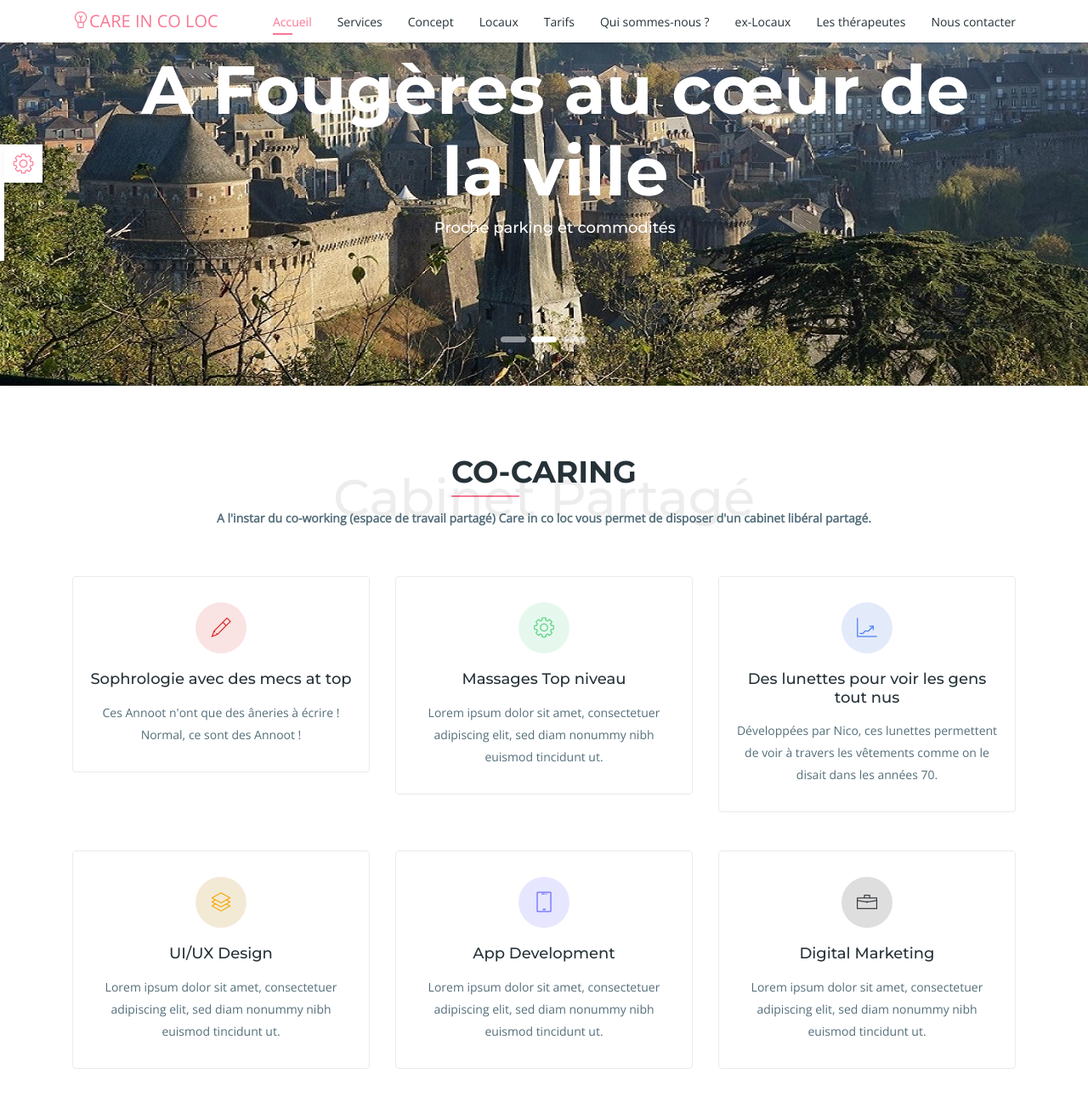
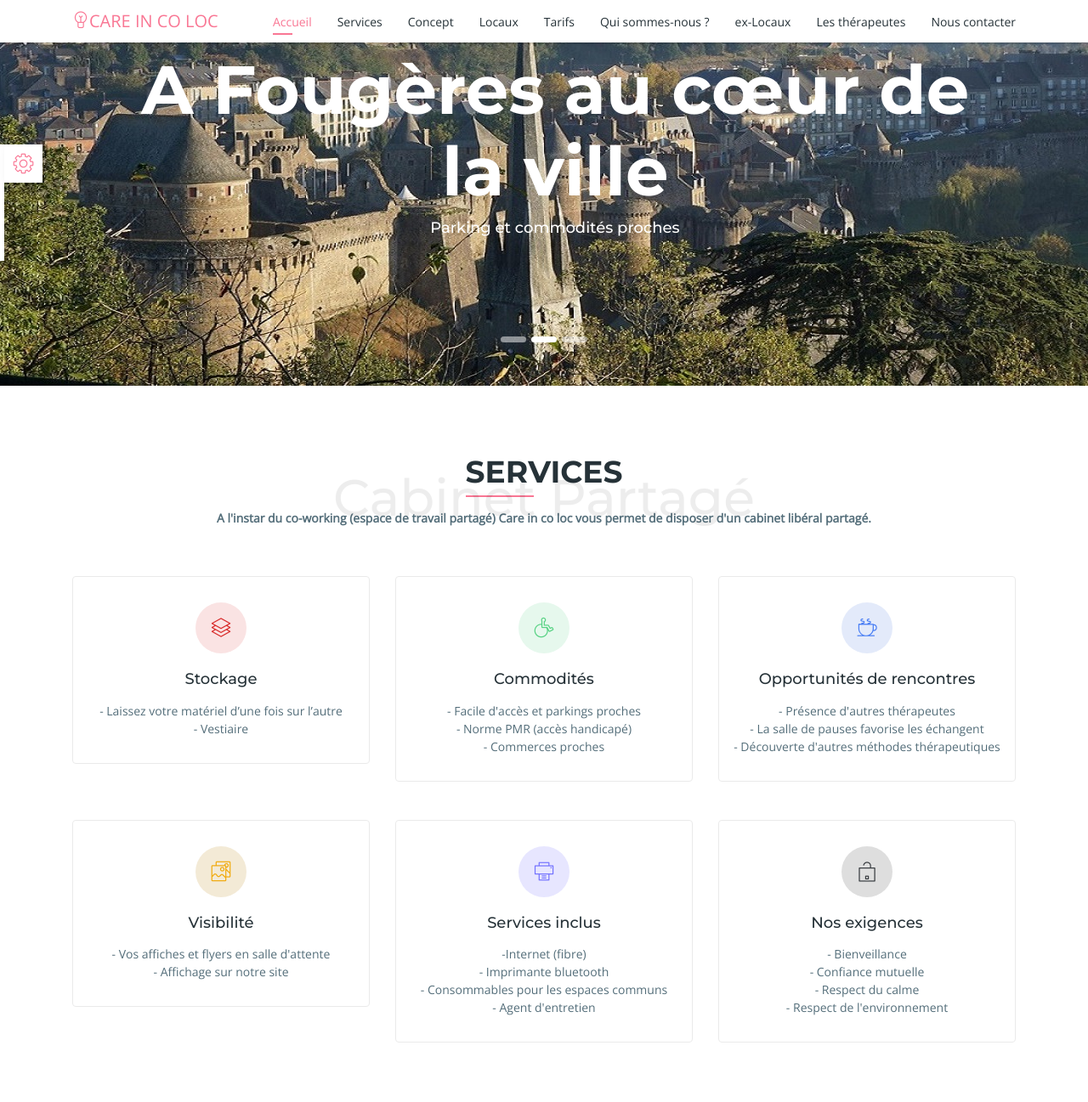
Before and after one commit to Patrockanite/Projet_Camille, a Jekyll site: the page index.html, which Jekyll copies as it is, in a window 1280 px wide and 1400 px high, scrolled down 195 px. Shown: the top 1297 px of the window at 85% size. Built offline with Jekyll 4.4.1, drawn with Linux system fonts in a browser that asks for light colours; some web fonts are replaced; some of the changed text lies outside the part shown.

Commit message:
modif services

```diff
--- a/index.html
+++ b/index.html
@@ -100,7 +100,7 @@
               <div class="carousel-caption text-center">
                 <h3 class="wow fadeInDown" data-wow-delay="0.3s">En région Bretagne</h3>
                 <h2 class="wow bounceIn" data-wow-delay="0.6s">A Fougères au cœur de la ville</h2>
-                <h4 class="wow fadeInUp" data-wow-delay="0.9s">Proche parking et commodités</h4>
+                <h4 class="wow fadeInUp" data-wow-delay="0.9s">Parking et commodités proches</h4>
                 <!--a href="#" class="btn btn-lg btn-common btn-effect wow fadeInUp" data-wow-delay="1.2s">View Works</a-->
               </div>
             </div>
@@ -108,7 +108,7 @@
               <!--img src="img/slider/bg-2.jpg" alt=""-->
               <span class="carrousel_camille_3"></span>
               <div class="carousel-caption text-center">
-                <h3 class="wow fadeInDown" data-wow-delay="0.3s">Ready For</h3>
+                <h3 class="wow fadeInDown" data-wow-delay="0.3s">Pour exercer votre spécialité</h3>
                 <h2 class="wow fadeInRight" data-wow-delay="0.6s">Salle de soins équipées</h2>
                 <h4 class="wow fadeInUp" data-wow-delay="0.6s">Salle de gym pour 8 personnes, tapis et ballons sur place</h4>
                 <a href="#" class="btn btn-lg btn-border wow fadeInUp" data-wow-delay="0.9s">Liste matériel</a>
@@ -132,7 +132,7 @@
     <section id="services" class="section">
       <div class="container">
         <div class="section-header">
-          <h2 class="section-title">Co-Caring</h2><!--revu-->
+          <h2 class="section-title">Services</h2><!--revu-->
           <span>Cabinet partagé</span>
           <p class="section-subtitle"><strong>A l'instar du co-working (espace de travail partagé) Care in co loc vous permet de disposer d'un cabinet libéral partagé.</strong></p>
         </div>
@@ -140,55 +140,79 @@
           <div class="col-lg-4 col-md-6 col-xs-12">
             <div class="item-boxes services-item wow fadeInDown" data-wow-delay="0.2s">
               <div class="icon color-1">
-                <i class="lni-pencil"></i>
+                <i class="lni-layers"></i><!--https://lineicons.com/icons/?category=all%20categories&type=free-->
               </div>
-              <h4>Sophrologie avec des mecs at top</h4>
-              <p>Ces Annoot n'ont que des âneries à écrire ! Normal, ce sont des Annoot !</p>
+              <h4>Stockage</h4>
+              <ul>
+              <li>- Laissez votre matériel d’une fois sur l’autre</li>
+              <li>- Vestiaire</li>
+              </ul>
             </div>
           </div>
           <div class="col-lg-4 col-md-6 col-xs-12">
             <div class="item-boxes services-item wow fadeInDown" data-wow-delay="0.4s">
               <div class="icon color-2">
-                <i class="lni-cog"></i>
+                <i class="lni-wheelchair"></i>
               </div>
-              <h4>Massages Top niveau</h4>
-              <p>Lorem ipsum dolor sit amet, consectetuer adipiscing elit, sed diam nonummy nibh euismod tincidunt ut.</p>
+              <h4>Commodités</h4>
+              <ul>
+                <li>- Facile d'accès et parkings proches</li>
+                <li>- Norme PMR (accès handicapé)</li>
+                <li>- Commerces proches</li>
+              </ul>
             </div>
           </div>
           <div class="col-lg-4 col-md-6 col-xs-12">
             <div class="item-boxes services-item wow fadeInDown" data-wow-delay="0.6s">
               <div class="icon color-3">
-                <i class="lni-stats-up"></i>
+                <i class="lni-coffee-cup"></i>
               </div>
-              <h4>Des lunettes pour voir les gens tout nus</h4>
-              <p>Développées par Nico, ces lunettes permettent de voir à travers les vêtements comme on le disait dans les années 70.</p>
+              <h4>Opportunités de rencontres</h4>
+              <ul>
+                <li>- Présence d'autres thérapeutes</li>
+                <li>- La salle de pauses favorise les échangent</li>
+                <li>- Découverte d'autres méthodes thérapeutiques</li>
+              </ul>
             </div>
           </div>
           <div class="col-lg-4 col-md-6 col-xs-12">
             <div class="item-boxes services-item wow fadeInDown" data-wow-delay="0.8s">
               <div class="icon color-4">
-                <i class="lni-layers"></i>
+                <i class="lni-gallery"></i>
               </div>
-              <h4>UI/UX Design</h4>
-              <p>Lorem ipsum dolor sit amet, consectetuer adipiscing elit, sed diam nonummy nibh euismod tincidunt ut.</p>
+              <h4>Visibilité</h4>
+              <ul>
+                <li>- Vos affiches et flyers en salle d'attente</li>
+                <li>- Affichage sur notre site</li>
+              </ul>
             </div>
           </div>
           <div class="col-lg-4 col-md-6 col-xs-12">
             <div class="item-boxes services-item wow fadeInDown" data-wow-delay="1s">
               <div class="icon color-5">
-                <i class="lni-tab"></i>
+                <i class="lni-printer"></i>
               </div>
-              <h4>App Development</h4>
-              <p>Lorem ipsum dolor sit amet, consectetuer adipiscing elit, sed diam nonummy nibh euismod tincidunt ut.</p>
+              <h4>Services inclus</h4>
+              <ul>
+                <li>-Internet (fibre)</li>
+                <li>- Imprimante bluetooth</li>
+                <li>- Consommables pour les espaces communs</li>
+                <li>- Agent d'entretien</li>
+              </ul>
             </div>
           </div>
           <div class="col-lg-4 col-md-6 col-xs-12">
             <div class="item-boxes services-item wow fadeInDown" data-wow-delay="1.2s">
               <div class="icon color-6">
-                <i class="lni-briefcase"></i>
+                <i class="lni-unlock"></i>
               </div>
-              <h4>Digital Marketing</h4>
-              <p>Lorem ipsum dolor sit amet, consectetuer adipiscing elit, sed diam nonummy nibh euismod tincidunt ut.</p>
+              <h4>Nos exigences</h4>
+              <ul>
+                <li>- Bienveillance</li>
+                <li>- Confiance mutuelle</li>
+                <li>- Respect du calme</li>
+                <li>- Respect de l'environnement</li>
+              </ul>
             </div>
           </div>
         </div>
@@ -995,7 +1019,7 @@
           <div class="section-header">
             <h2 class="section-title">Nous contacter</h2>
             <span>Nous contacter</span>
-            <p class="section-subtitle">Lorem ipsum dolor sit amet, consectetur adipisicing elit. Dignissimos debitis.</p>
+            <p class="section-subtitle">Laissez-nous vos coordonnées complètes, nous vous recontacterons très prochainement</p>
           </div>
           <div class="row">
             <div class="col-lg-9 col-md-9 col-xs-12">
@@ -1010,10 +1034,24 @@
                     </div>
                     <div class="col-md-6">
                       <div class="form-group">
-                        <input type="text" placeholder="Votre E-mail" id="email" class="form-control" name="name" required data-error="Please enter your email">
+                        <input type="text" class="form-control" id="prenom" name="prenom" placeholder="Votre prénom" required data-error="Entrer votre pénom">
                         <div class="help-block with-errors"></div>
                       </div>
                     </div>
+                    <!--aujout par Patrockanite-->
+                    <div class="col-md-6">
+                      <div class="form-group">
+                        <input type="text" placeholder="Votre E-mail" id="email" class="form-control" name="name" required data-error="Entrer votre  email">
+                        <div class="help-block with-errors"></div>
+                      </div>
+                    </div>
+                    <div class="col-md-6">
+                      <div class="form-group">
+                        <input type="text" placeholder="Votre téléphone" id="telephone" class="form-control" name="telephone" required data-error="Entrer votre téléphone">
+                        <div class="help-block with-errors"></div>
+                      </div>
+                    </div>
+                    <!--fin ajout-->
                     <div class="col-md-12">
                       <div class="form-group">
                         <input type="text" placeholder="Objet" id="msg_subject" class="form-control" required data-error="Please enter your subject">
```
Also changed, not shown: other parts of index.html (+5 -5 lines).
